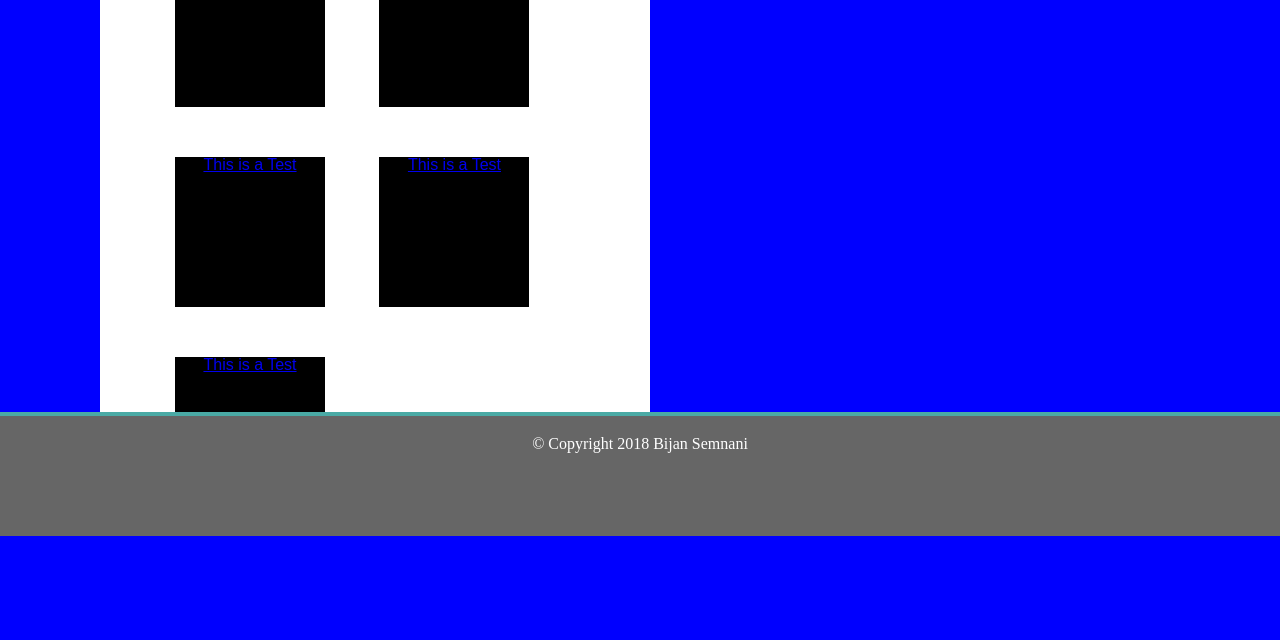
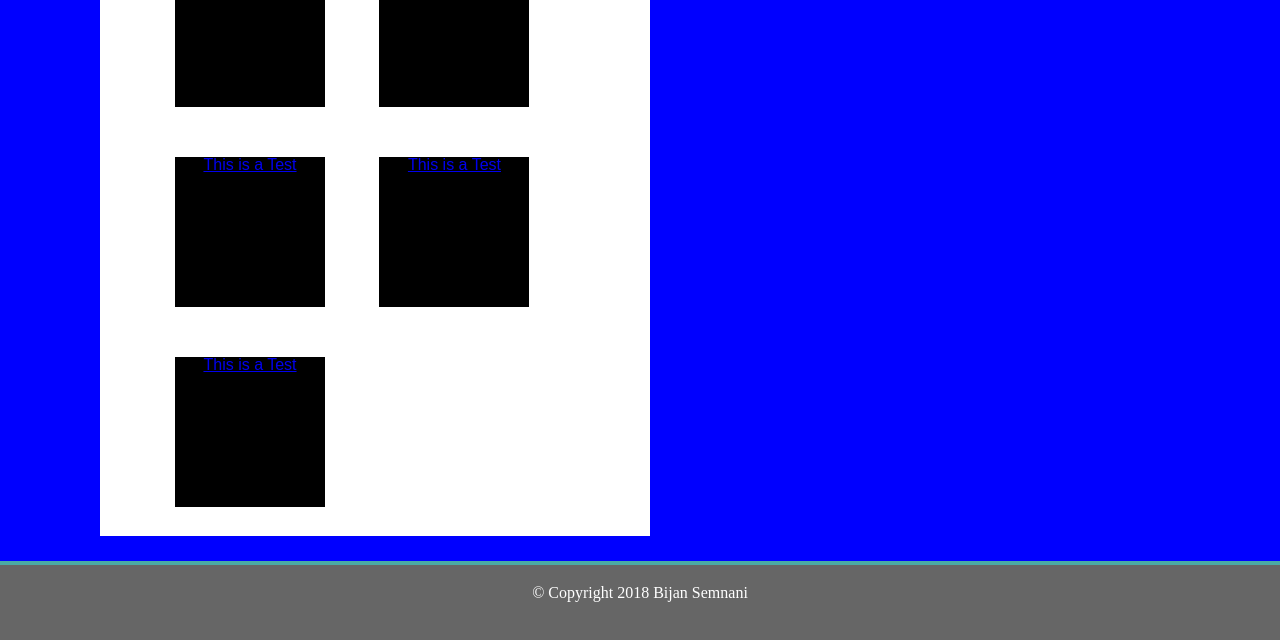
Before and after one commit to bijansemnani/Responsive-Portfolio, a plain HTML site: page portfolio.html in a window 1280 px wide. Shown: the part 264-904 px from the top of the page. Before the commit the page ends 800 px from the top, so only its background shows below. Drawn offline with Linux system fonts and the light colour scheme.

Commit message:
fixed footer in portfolio

```diff
--- a/assets/css/style.css
+++ b/assets/css/style.css
@@ -130,6 +130,11 @@ div.portfolio{
   height: 600px;
   margin-top: 30px;
   margin-left: 100px;
+  margin-bottom: 25px;
+}
+
+footer.portfolio{
+  position: static;
 }
 
 div.box{
@@ -149,6 +154,7 @@ div.box{
   }
   div.about{
     margin-left: 5%;
+    margin-bottom: 5%;
     width: 40%;
     height: 40%;
     padding: 25px;
--- a/portfolio.html
+++ b/portfolio.html
@@ -50,7 +50,7 @@
       </a>
     </div>
 
-    <footer>
+    <footer class="portfolio">
     &copy; Copyright 2018 Bijan Semnani
     </footer>
   </body>
```
Also changed, not shown: 1 other file.
